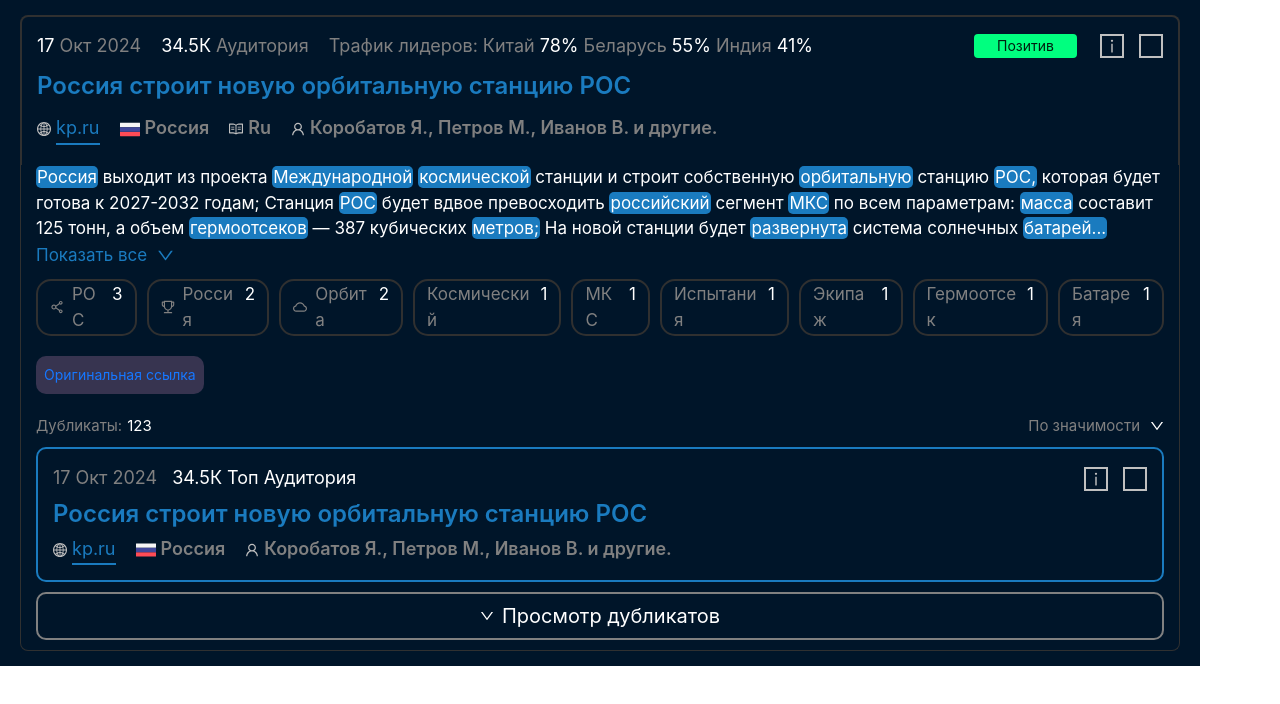
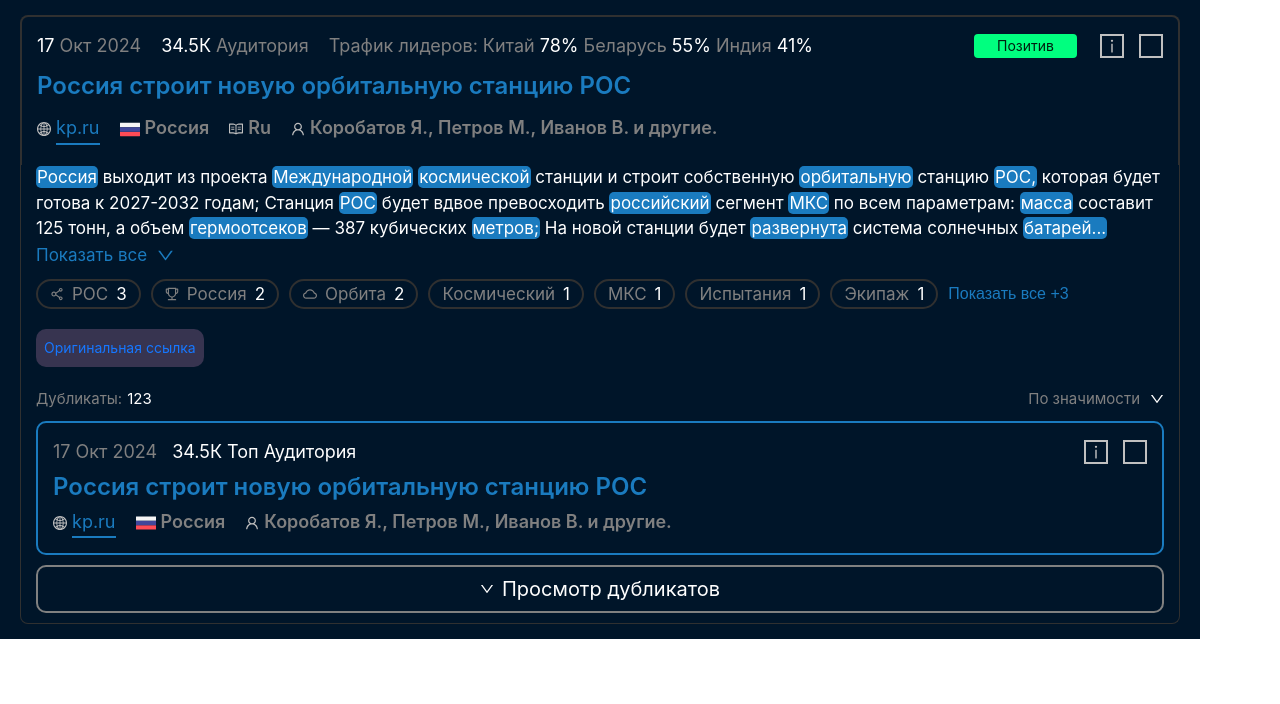
Before and after one commit to Vassillyy/news, a React (Vite) app: page / in a window 1280 px wide. Shown: the top 704 px of the page. Built offline with nearby package versions, Linux system fonts and the light colour scheme.

Commit message:
добавление кнопки управлением видимости ключевых слов

```diff
--- a/src/components/content/ListKeywords.tsx
+++ b/src/components/content/ListKeywords.tsx
@@ -1,4 +1,4 @@
-import React, {JSX} from 'react'
+import React, {JSX, useEffect, useRef, useState} from 'react'
 import {Badge, Flex, Typography} from 'antd'
 import {
   ShareAltOutlined,
@@ -36,9 +36,40 @@ const lestIcons: Icon[] = [
 ]
 
 const ListKeywords = ({keywords}: {keywords: Keyword[]}) => {
+  const badgeRefs = useRef<(HTMLSpanElement | null)[]>([])
+  const containerRef = useRef<HTMLDivElement | null>(null)
+  const [visibleKeywords, setVisibleKeywords] = useState<Keyword[]>(keywords)
+
+  /** Меняем количество видимых ключевых слов */
+  const changeVisibilityKeywords = () => {
+    if (containerRef.current) {
+      const containerWidth: number =
+        containerRef.current.getBoundingClientRect().width
+      const widths: number[] = badgeRefs.current.map(
+        (badge) => badge?.getBoundingClientRect().width || 0
+      )
+
+      let cumulativeWidth: number = 0
+      const visible: Keyword[] = []
+
+      for (let i = 0; i < widths.length; i++) {
+        cumulativeWidth += widths[i]
+        if (cumulativeWidth <= containerWidth - 200) {
+          visible.push(keywords[i])
+        } else break
+      }
+
+      setVisibleKeywords(visible)
+    }
+  }
+
+  useEffect(() => {
+    changeVisibilityKeywords()
+  }, [keywords])
+
   return (
-    <Flex className={styles.listKeywords} gap={10}>
-      {keywords
+    <Flex ref={containerRef} className={styles.listKeywords} gap={10}>
+      {visibleKeywords
         .sort((a, b) => b.count - a.count)
         .map((keyword, index) => {
           const itemIcon: Icon | undefined = keyword.icon
@@ -46,7 +77,13 @@ const ListKeywords = ({keywords}: {keywords: Keyword[]}) => {
             : undefined
 
           return (
-            <Badge className={styles.listKeywords__dage} key={index}>
+            <Badge
+              ref={(el) => {
+                badgeRefs.current[index] = el
+              }}
+              className={styles.listKeywords__dage}
+              key={index}
+            >
               {itemIcon
                 ? React.cloneElement(itemIcon.html, {
                     className: styles.listKeywords__icon
@@ -55,12 +92,22 @@ const ListKeywords = ({keywords}: {keywords: Keyword[]}) => {
               <Text className={styles.listKeywords__label}>
                 {keyword.value}
               </Text>
+
               <Text className={styles.listKeywords__value}>
                 {keyword.count}
               </Text>
             </Badge>
           )
         })}
+
+      <button
+        className={styles.listKeywords__button}
+        onClick={changeVisibilityKeywords}
+      >
+        {keywords.length > visibleKeywords.length
+          ? `Показать все +${keywords.length - visibleKeywords.length}`
+          : 'Скрыть'}
+      </button>
     </Flex>
   )
 }
--- a/src/components/content/styles.module.scss
+++ b/src/components/content/styles.module.scss
@@ -46,7 +46,10 @@
 }
 
 .listKeywords {
+  display: flex;
+  flex-wrap: wrap;
   margin-top: 15px;
+  gap: 10px;
   &__dage {
     width: fit-content;
     display: flex;
@@ -55,6 +58,7 @@
     border-radius: 15px;
     padding-right: 12px;
     padding-left: 12px;
+    white-space: nowrap;
   }
   &__label {
     color: gray;
@@ -66,6 +70,13 @@
   }
   &__icon {
     color: gray;
+  }
+  &__button {
+    color: #1A7BBF;
+    font-size: 16px;
+    background-color: transparent;
+    border: none;
+    cursor: pointer;
   }
 }
 
--- a/src/data/dataArticle.ts
+++ b/src/data/dataArticle.ts
@@ -55,6 +55,11 @@ export const dataArticle: Article = {
       value: 'Батарея',
       count: 1,
       icon: ''
+    },
+    {
+      value: 'Глобальный',
+      count: 1,
+      icon: ''
     }
   ],
   author: ['Коробатов Я.', 'Петров М.', 'Иванов В.'],
```
